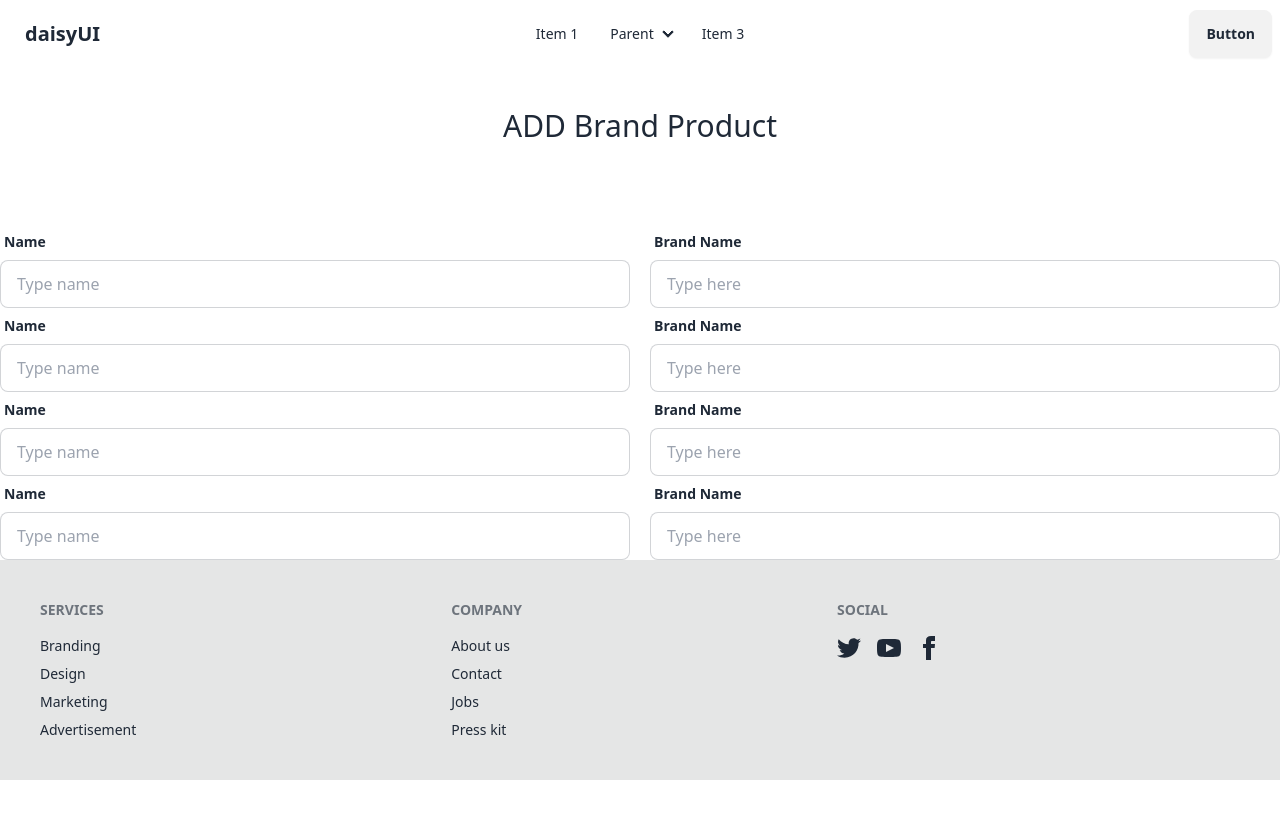
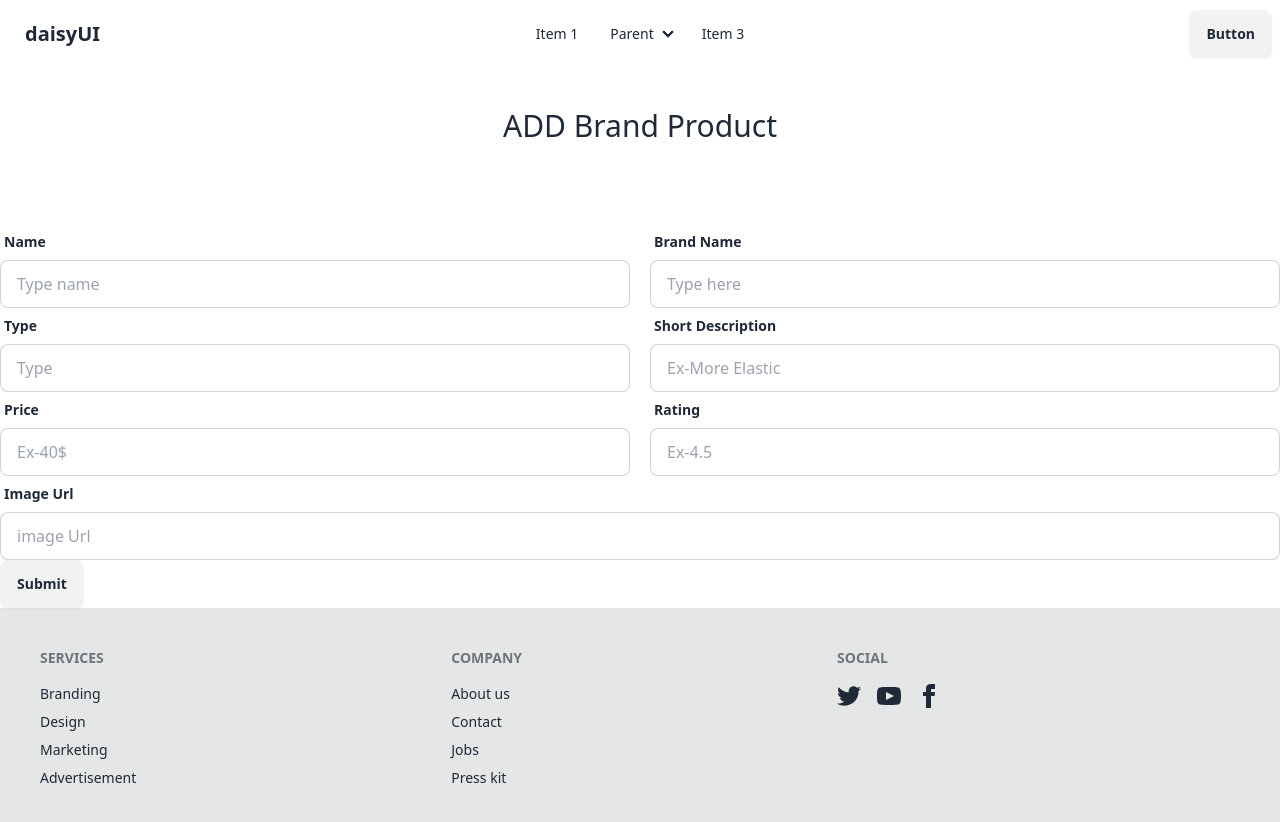
Before and after one commit to sakirmohammad775/Fashion-Apparels-Client, a React (Vite) app: page /addBrand in a window 1280 px wide. Shown: the top 822 px of the page. Before the commit the page ends 800 px from the top, so only its background shows below. Built offline with nearby package versions, Linux system fonts and the light colour scheme.

Commit message:
Send Coffee Data To The Server

```diff
--- a/src/AddBrand/AddBrand.jsx
+++ b/src/AddBrand/AddBrand.jsx
@@ -8,10 +8,25 @@ Rating
 Add button*/}
 
 const AddBrand = () => {
+    const handleButton = event => {
+        event.preventDefault()
+        const form = event.target
+
+        const name = form.name.value
+        const brandName = form.brandName.value
+        const type= form.type.value
+        const price = form.price.value
+        const description = form.description.value
+        const rating = form.rating.value
+        const imageUrl = form.imageUrl.value
+
+        const newBrand={name,brandName,type,price,description,rating,imageUrl}
+        console.log(newBrand);
+    }
     return (
         <>
             <div className="text-3xl text-center mt-10 mb-20">ADD Brand Product</div>
-            <form className="max-w-screen-xl mx-auto">
+            <form onSubmit={handleButton} className="max-w-screen-xl mx-auto">
                 {/*First row*/}
                 <div className="md:flex md:w-full gap-5 sm:mx-20  md:mx-auto">
                     <div className="md:w-1/2">
@@ -39,18 +54,18 @@ const AddBrand = () => {
                     <div className="md:w-1/2">
                         <label className="form-control w-full">
                             <div className="label">
-                                <span className="label-text font-bold">Name</span>
+                                <span className="label-text font-bold">Type</span>
                             </div>
-                            <input type="text" placeholder="Type name" name="name" className="input input-bordered w-full " />
+                            <input type="text" placeholder="Type" name="type" className="input input-bordered w-full " />
 
                         </label>
                     </div>
                     <div className="md:w-1/2">
                         <label className="form-control w-full ">
                             <div className="label">
-                                <span className="label-text font-bold">Brand Name</span>
+                                <span className="label-text font-bold">Short Description</span>
                             </div>
-                            <input type="text" placeholder="Type here" name="brandName" className="input input-bordered w-full " />
+                            <input type="text" placeholder="Ex-More Elastic" name="description" className="input input-bordered w-full " />
 
                         </label>
                     </div>
@@ -61,18 +76,18 @@ const AddBrand = () => {
                     <div className="md:w-1/2">
                         <label className="form-control w-full">
                             <div className="label">
-                                <span className="label-text font-bold">Name</span>
+                                <span className="label-text font-bold">Price</span>
                             </div>
-                            <input type="text" placeholder="Type name" name="name" className="input input-bordered w-full " />
+                            <input type="Number" placeholder="Ex-40$" name="price" className="input input-bordered w-full " />
 
                         </label>
                     </div>
                     <div className="md:w-1/2">
                         <label className="form-control w-full ">
                             <div className="label">
-                                <span className="label-text font-bold">Brand Name</span>
+                                <span className="label-text font-bold">Rating</span>
                             </div>
-                            <input type="text" placeholder="Type here" name="brandName" className="input input-bordered w-full " />
+                            <input type="text" placeholder="Ex-4.5" name="rating" className="input input-bordered w-full " />
 
                         </label>
                     </div>
@@ -80,28 +95,19 @@ const AddBrand = () => {
 
                 {/*4th row*/}
                 <div className="md:flex md:w-full gap-5 sm:mx-20  md:mx-auto">
-                    <div className="md:w-1/2">
-                        <label className="form-control w-full">
-                            <div className="label">
-                                <span className="label-text font-bold">Name</span>
-                            </div>
-                            <input type="text" placeholder="Type name" name="name" className="input input-bordered w-full " />
 
-                        </label>
-                    </div>
-                    <div className="md:w-1/2">
-                        <label className="form-control w-full ">
-                            <div className="label">
-                                <span className="label-text font-bold">Brand Name</span>
-                            </div>
-                            <input type="text" placeholder="Type here" name="brandName" className="input input-bordered w-full " />
+                    <label className="form-control w-full">
+                        <div className="label">
+                            <span className="label-text font-bold">Image Url</span>
+                        </div>
+                        <input type="text" placeholder="image Url" name="imageUrl" className="input input-bordered w-full " />
 
-                        </label>
-                    </div>
+                    </label>
                 </div>
 
-                 {/*Button*/}
 
+                {/*Button*/}
+                <input type="submit" className="btn" value="Submit" />
 
 
             </form>
```
